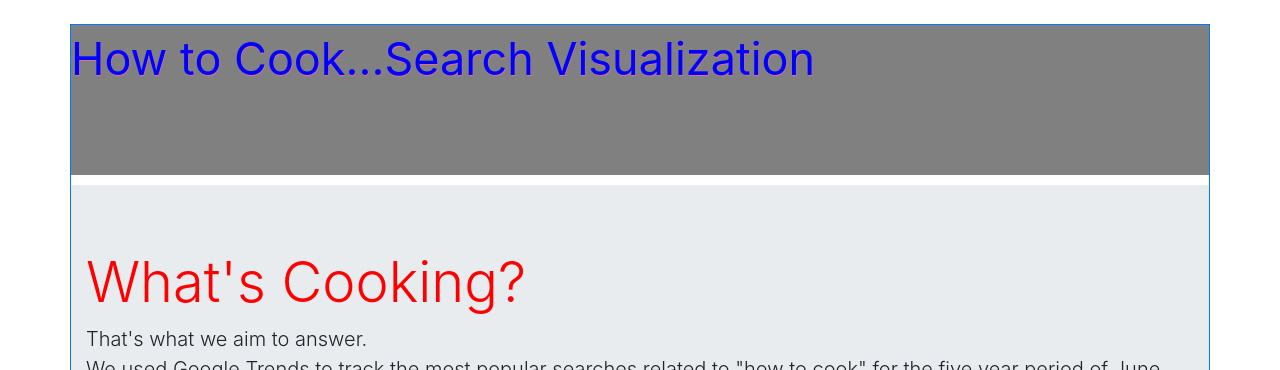
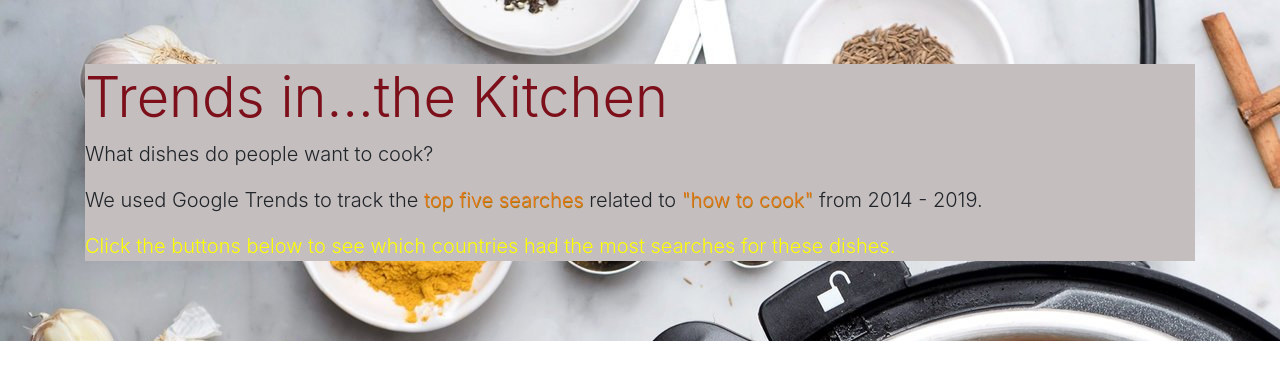
Before and after one commit to cparker10/GTrends_CookHowTo, a Django app: page / in a window 1280 px wide. Shown: the top 370 px of the page. Run offline with Django 3.2, Linux system fonts and the light colour scheme; some libraries are stand-ins or nearby versions.

Commit message:
second commit

```diff
--- a/apps/djapp1/static/djapp1/css/style.css
+++ b/apps/djapp1/static/djapp1/css/style.css
@@ -1,3 +1,8 @@
+
+.action{
+    color: yellow;
+}
+
 /* make iframe responsive */
 .iframe-container {
     position: relative;
@@ -18,9 +23,13 @@
   }
 
   h1{
-      color: red;
+      color: #7c0f19;
   }
 
+  .highlight{
+      color: #e77516;
+      text-shadow: .5px .5px#9e7c14;
+  }
 
   .headerrow{
     color: blue;
@@ -37,6 +46,12 @@
     margin-top: auto;
  }
 
- .jumbotronrow{
-    margin-top: auto;
- }
+ .source{
+    color: gray;
+    font-size: 11;
+    font-style: italic;
+  }
+
+ .textbox{
+    background-color:#c4bebf;
+}
--- a/apps/djapp1/templates/djapp1/base.html
+++ b/apps/djapp1/templates/djapp1/base.html
@@ -1,42 +1,34 @@
-
-<html>
+<!DOCTYPE html>
     <head>
         <link rel="stylesheet" href="https://stackpath.bootstrapcdn.com/bootstrap/4.3.1/css/bootstrap.min.css" integrity="sha384-ggOyR0iXCbMQv3Xipma34MD+dH/1fQ784/j6cY/iJTQUOhcWr7x9JvoRxT2MZw1T" crossorigin="anonymous">
-
         {% load static %}
         <link rel="stylesheet" href="{% static 'djapp1/css/style.css' %}">
-
     </head>
 
     <body>
+        <div class="jumbotron jumbotron-fluid" style="background-image: url({% static 'djapp1/images/cooking.jpg' %})">
             <div class = "container">
-            <div class = "row">
-                <div class ="col-12 border border-primary">
-
-                    <div class="row headerrow align-items-centerstart">
-                    How to Cook...Search Visualization
-                    </div>
-
-                    <div class="row jumbotronrow">
-                        <div class="jumbotron jumbotron-fluid">
-                            <div class="container">
-                                <h1 class="display-4">What's Cooking? </h1>
-                                <p class="lead">That's what we aim to answer.  <br>We used Google Trends to track the most popular searches related to "how to cook" for the five year period of June 20, 2014 - June 20, 2019.</p>
+                <div class="textbox">
+                <h1 class="display-4">Trends in...the Kitchen</h1>
+                <p class="lead">What dishes do people want to cook?</p>
+                   <p class="lead">We used Google Trends to track the <span class="highlight">top five searches</span> related to <span class="highlight">"how to cook" </span> from 2014 - 2019.
+                   </p>
+                   <p class="lead"><span class="action">Click the buttons below to see which countries had the most searches for these dishes.</span></p>
+                </p>
             </div>
         </div>
         </div>
 
-                    <!-- <div class="iframe-container">
-                        <iframe width=100%  height="650" frameborder="0" scrolling="no" autosize=true logo=true src="//plot.ly/~cparker10/16.embed"></iframe>
-                    </div> -->
 
+            <div class="container">
+                <div class="iframe-container">
+                    <iframe width=100%  height="650" frameborder="0" scrolling="no" src="//plot.ly/~cparker10/16.embed?autosize=true&link=false&logo=false?width=100%"></iframe>
+                </div>
+                <hr>
+                <p><span class="source">Source: Google Trends, June, 2014 - June, 2019</span></p>
+                <p><span class="source">Note: Search volume is relative based on popularity of the term. A search value of 50 is half as popular as that with a value of 100.</span></p>
+            </div>
 
-                    <div class = "row footerrow align-items-end">
-                        footer row
-                    </div>
-                </div>
-            </div>
-        </div>
             <script src="https://code.jquery.com/jquery-3.3.1.slim.min.js" integrity="sha384-q8i/X+965DzO0rT7abK41JStQIAqVgRVzpbzo5smXKp4YfRvH+8abtTE1Pi6jizo" crossorigin="anonymous"></script>
             <script src="https://cdnjs.cloudflare.com/ajax/libs/popper.js/1.14.7/umd/popper.min.js" integrity="sha384-UO2eT0CpHqdSJQ6hJty5KVphtPhzWj9WO1clHTMGa3JDZwrnQq4sF86dIHNDz0W1" crossorigin="anonymous"></script>
             <script src="https://stackpath.bootstrapcdn.com/bootstrap/4.3.1/js/bootstrap.min.js" integrity="sha384-JjSmVgyd0p3pXB1rRibZUAYoIIy6OrQ6VrjIEaFf/nJGzIxFDsf4x0xIM+B07jRM" crossorigin="anonymous"></script>
```
Also changed, not shown: apps/djapp1/static/djapp1/images/cooking.jpg (added), apps/djapp1/static/djapp1/images/cooking2.jpg (added), 1 other file. Lines whose indentation alone changed are shown as unchanged.
